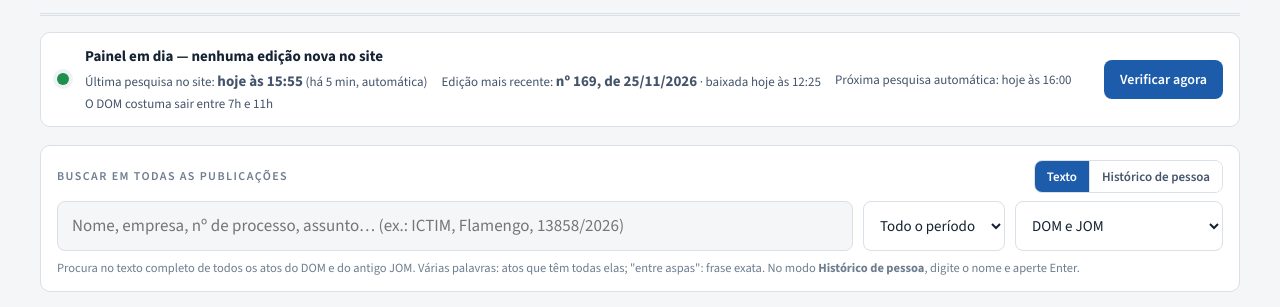
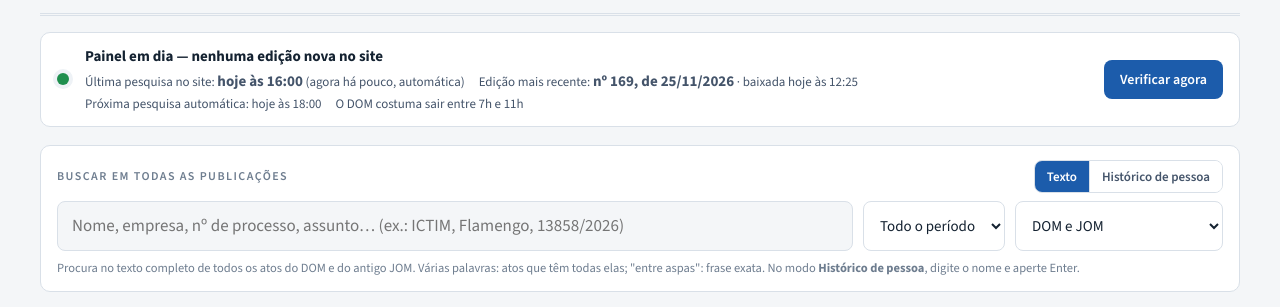
Before and after one commit to danielcamposdasilva-tech/painel-dom, a plain HTML site: page index.html in a window 1280 px wide. Shown: the part 198-505 px from the top of the page. Drawn offline with nearby package versions, Linux system fonts and the light colour scheme; a web font is replaced by a local one.

Commit message:
Painel atualizado em 25/11/2026 13:00

```diff
--- a/index.html
+++ b/index.html
@@ -1593,7 +1593,7 @@ document.getElementById("m-copiar").onclick = async () => {
 renderSalvos();
 
 // ---------- status da atualização e verificação manual ----------
-const STATUS0 = {"em_andamento": false, "inicio": "2026-11-25T12:55:15-03:00", "origem": "agendada", "ultima_verificacao": "2026-11-25T12:55:27-03:00", "resultado": "nada_novo", "erro": "", "novas": [], "painel_ok": true, "proxima": "2026-11-25T13:00:00.0000000-03:00", "faltantes": []};
+const STATUS0 = {"em_andamento": false, "inicio": "2026-11-25T13:00:02-03:00", "origem": "agendada", "ultima_verificacao": "2026-11-25T13:00:17-03:00", "resultado": "nada_novo", "erro": "", "novas": [], "painel_ok": true, "proxima": "2026-11-25T15:00:00.0000000-03:00", "faltantes": []};
 const SERVIDOR = false;
 const URL_SERVIDOR = "http://127.0.0.1:8766/";
 let stAtual = STATUS0, verificacaoNaCarga = STATUS0.ultima_verificacao || "", pedidoManual = false;
```
